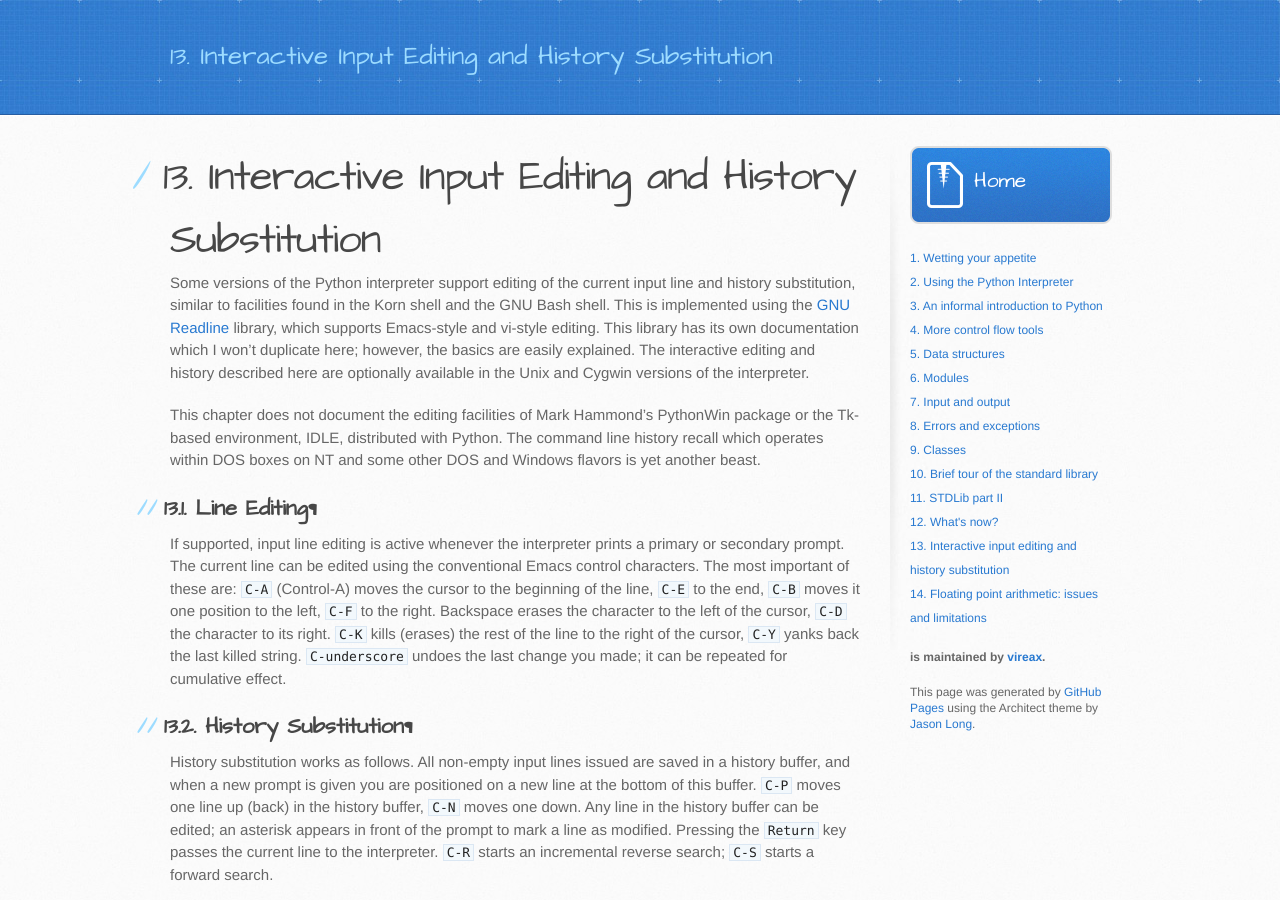
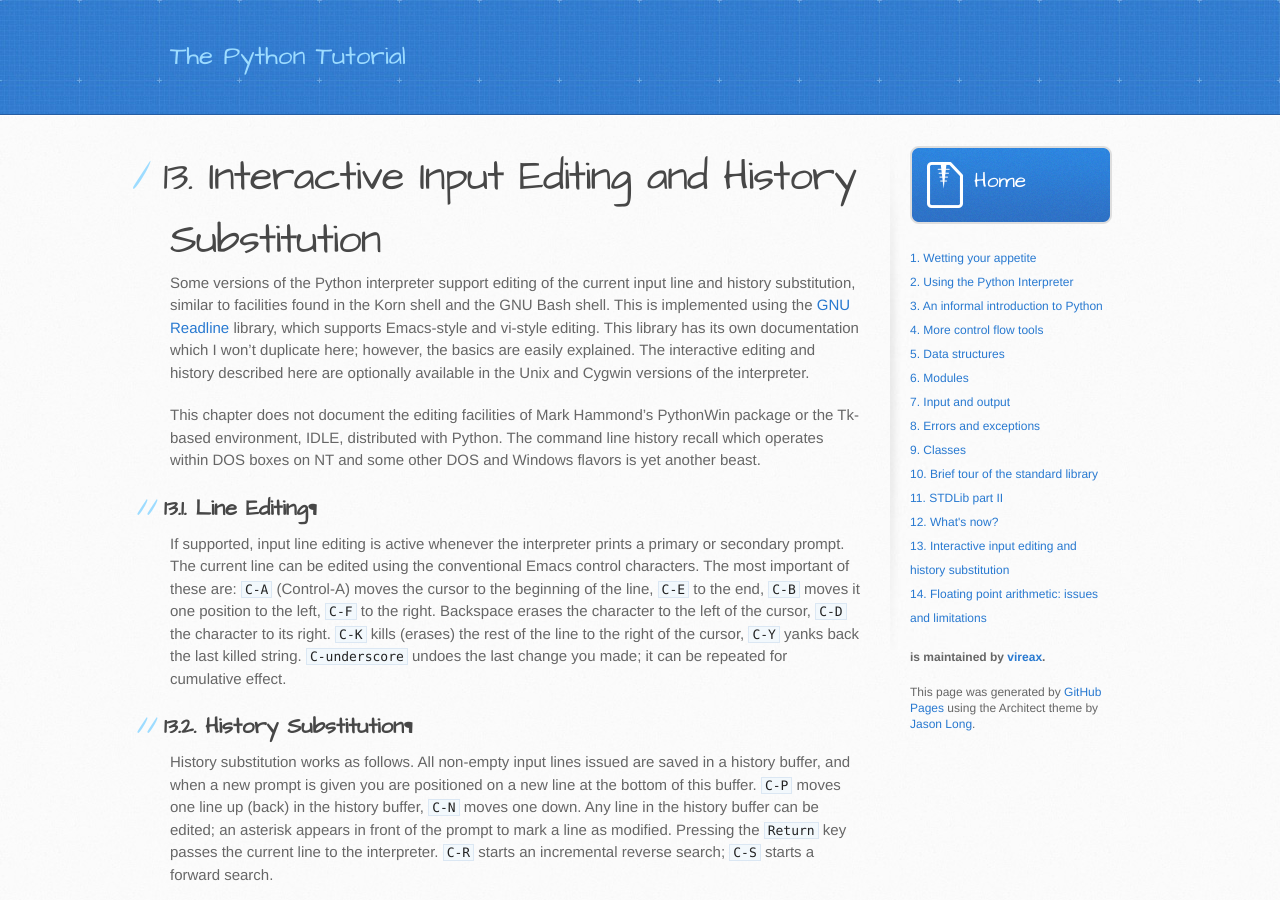
Before and after one commit to vireax/the-python-tutorial, a Jekyll site: the page built from ch13.md, in a window 1280 px wide and 900 px high. Built offline with Jekyll 4.4.1, drawn with Linux system fonts in a browser that asks for light colours.

Commit message:
Update default.html

```diff
--- a/_layouts/default.html
+++ b/_layouts/default.html
@@ -21,7 +21,7 @@
       <div class="inner">
         <!--h1>The-python-tutorial</h1-->
         <!--h2>The Python Tutorial</h2-->
-        <span class="site-title"><a href="{{ site.baseurl }}">{{ page.title }}</a></span>
+        <span class="site-title"><a href="{{ site.baseurl }}">{{ site.name }}</a></span>
         <!--a href="https://github.com/vireax/the-python-tutorial" class="button"><small>View project on</small>GitHub</a-->
       </div>
     </header>
```
